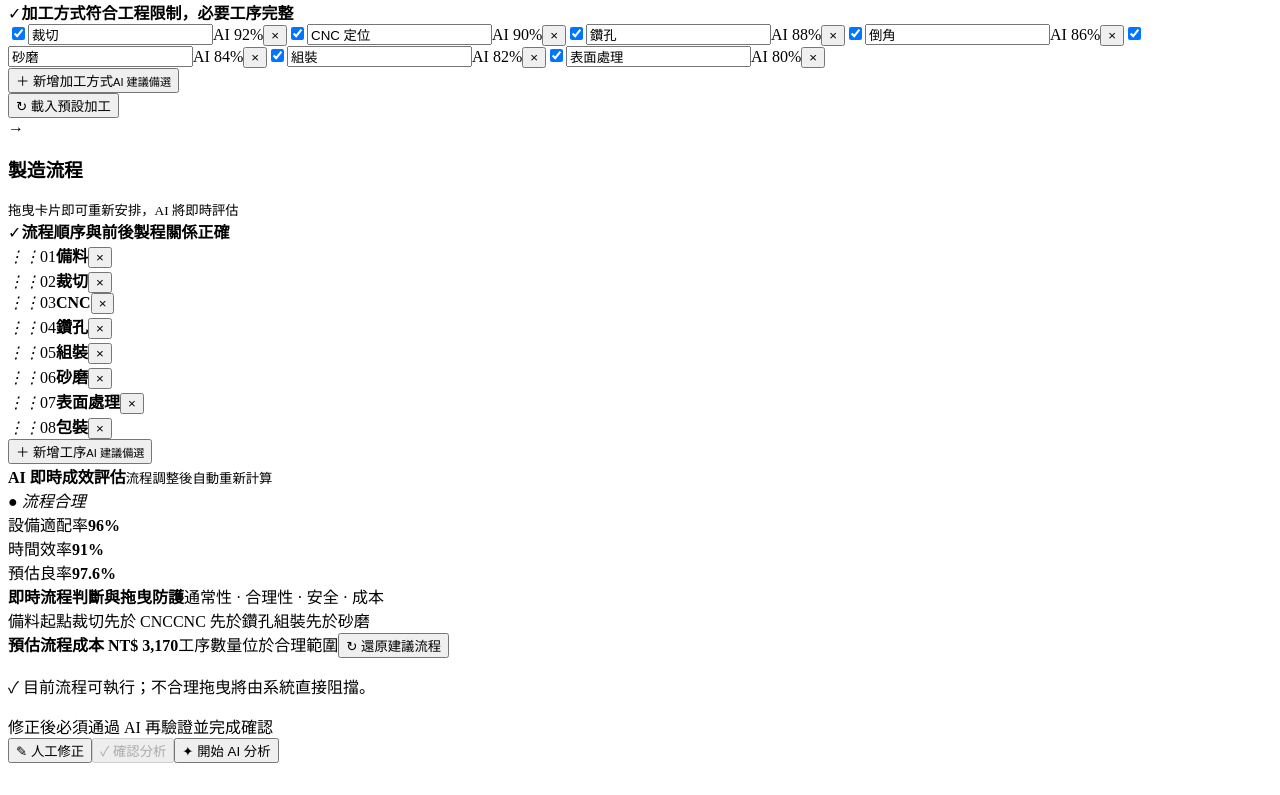
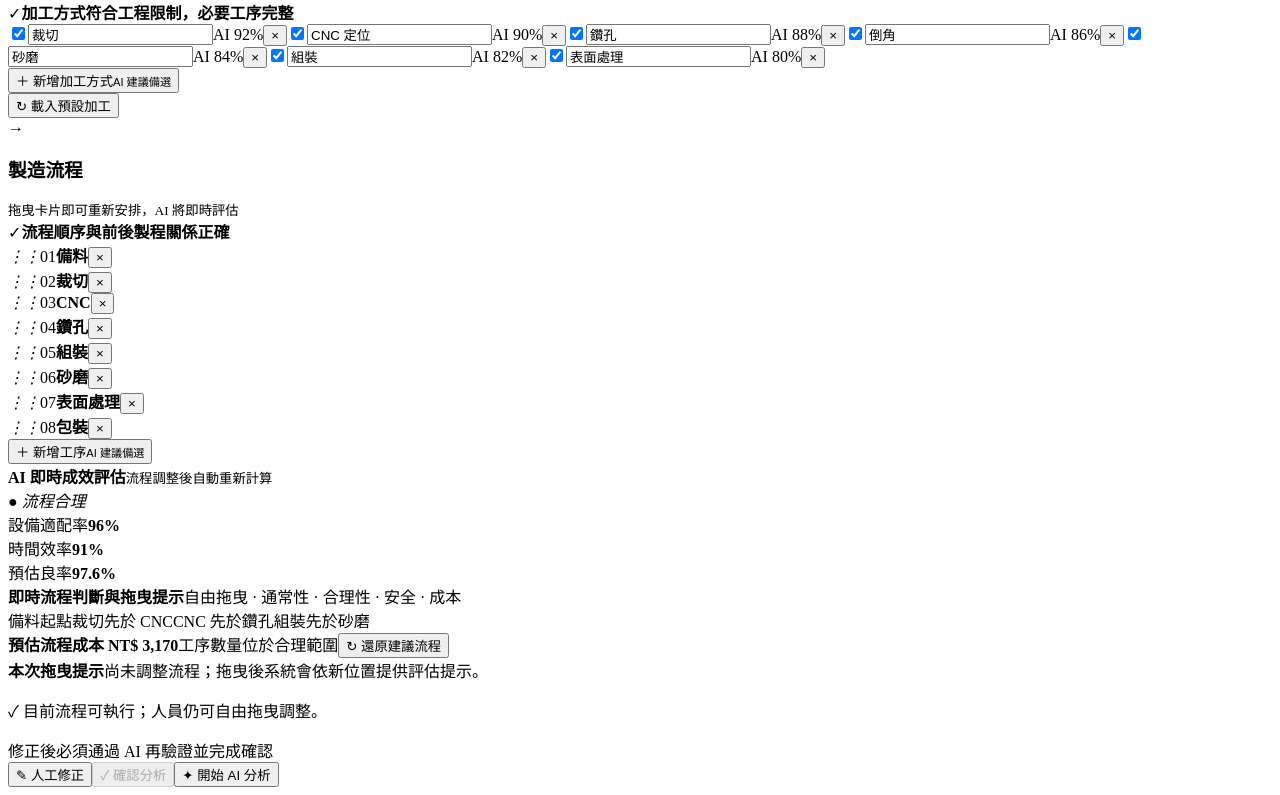
Before and after one commit to kuotai777-png/feos-process-planning, a Next.js app: page /ai-decomposition/AiDecomposition in a window 1280 px wide. Shown: the part 1280-2075 px from the top of the page. Before the commit the page ends 2051 px from the top, so only its background shows below. Built offline with nearby package versions, Linux system fonts and the light colour scheme.

Commit message:
Allow free process dragging with contextual guidance

```diff
--- a/app/globals.css
+++ b/app/globals.css
@@ -490,6 +490,7 @@ body{font-size:17px;line-height:1.65}
 .flow-dnd>.suggestion-picker{display:block}.flow-dnd>.suggestion-picker>.add-analysis-item{width:100%;height:48px;justify-content:center;margin:0;border:1px dashed #86b8d7;background:#f5fbff;color:#1684db}.flow-dnd>.suggestion-picker>div{right:0;left:auto}
 .flow-live-decision{margin-top:12px;padding:13px;border:1px solid #cbdde8;border-radius:7px;background:#f7fbfd}.flow-live-decision header{display:flex;align-items:center;justify-content:space-between}.flow-live-decision header b{color:#24526e;font-size:12px}.flow-live-decision header span{color:#8093a1;font-size:9px}.flow-live-decision>div{display:grid;grid-template-columns:repeat(4,1fr);gap:6px;margin-top:10px}.flow-live-decision>div span{padding:7px;border-radius:5px;text-align:center;font-size:9px;font-weight:800}.flow-live-decision .pass{background:#e5f6eb;color:#168047}.flow-live-decision .pass::before{content:"✓ "}.flow-live-decision .fail{background:#fde7e5;color:#b9342d}.flow-live-decision .fail::before{content:"! "}.flow-live-decision p{margin:9px 0 0;color:#526d7e;font-size:10px}
 .flow-live-decision>section{display:flex;align-items:center;gap:10px;margin-top:9px;padding:9px;border-radius:6px;background:#fff}.flow-live-decision>section b{color:#24526e;font-size:11px}.flow-live-decision>section span{min-width:0;flex:1;color:#748895;font-size:9px}.flow-live-decision>section button{padding:6px 8px;border:1px solid #cbdbe5;border-radius:5px;background:#fff;color:#39708f;font-size:9px}.information-balance-warning{display:grid;gap:5px;margin:16px 0 0;padding:13px;border:1px solid #ebca86;border-radius:7px;background:#fff8e8;color:#7d5a1b}.information-balance-warning b{font-size:12px}.information-balance-warning span{font-size:10px}.undo-delete{position:fixed;z-index:70;right:24px;bottom:92px;display:flex;align-items:center;gap:10px;padding:11px 13px;border-radius:8px;background:#183e59;color:#fff;box-shadow:0 10px 26px rgba(0,0,0,.2);font-size:11px}.undo-delete button{padding:4px 7px;border:0;border-radius:4px;background:#fff;color:#176fa8;font-size:10px;font-weight:800}.undo-delete button:last-child{background:transparent;color:#fff;font-size:15px}
+.flow-live-decision>aside{display:grid;grid-template-columns:auto 1fr;gap:8px;margin-top:9px;padding:9px;border-radius:6px;font-style:normal}.flow-live-decision>aside.safe{background:#e8f7ee;color:#216f46}.flow-live-decision>aside.caution{background:#fff2d8;color:#805912}.flow-live-decision>aside b{font-size:10px}.flow-live-decision>aside span{font-size:9px;line-height:1.5}
 .revalidation-overlay{display:flex;align-items:center;gap:18px;margin:18px 24px;padding:20px;border:1px solid #a9d3ec;border-radius:9px;background:linear-gradient(135deg,#edf8ff,#f1faf5)}.revalidation-overlay>i{flex:none;width:46px;height:46px;border:4px solid #cfe3ef;border-top-color:#1684db;border-radius:50%;animation:spin 1s linear infinite}.revalidation-overlay b,.revalidation-overlay span{display:block}.revalidation-overlay b{color:#164e71}.revalidation-overlay span{margin-top:4px;color:#678294;font-size:11px}.revalidation-overlay>div>div{display:flex;flex-wrap:wrap;gap:6px;margin-top:11px}.revalidation-overlay em{padding:5px 7px;border-radius:999px;background:#fff;color:#36708f;font-size:9px;font-style:normal;animation:pulse 1.5s infinite}.revalidation-overlay em:nth-child(2){animation-delay:.2s}.revalidation-overlay em:nth-child(3){animation-delay:.4s}.revalidation-overlay em:nth-child(4){animation-delay:.6s}
 .validation-result{display:flex;align-items:flex-start;gap:12px;margin:18px 24px;padding:16px;border-radius:8px}.validation-result>span{display:grid;place-items:center;flex:none;width:32px;height:32px;border-radius:50%;color:#fff;font-weight:900}.validation-result>div{min-width:0;flex:1}.validation-result b{font-size:14px}.validation-result p{margin:4px 0 0;font-size:11px;line-height:1.55}.validation-result.passed{border:1px solid #9fd5b3;background:#effaf3;color:#236c43}.validation-result.passed>span{background:#20a460}.validation-result.issues{border:1px solid #efc276;background:#fff7e8;color:#805915}.validation-result.issues>span{background:#e8a12d}.validation-result>button{padding:7px 9px;border:1px solid #dfbd80;border-radius:5px;background:#fff;color:#845c16;font-size:10px}.conditions-footer button:disabled{cursor:not-allowed;opacity:.45}
 
--- a/src/pages/ai-decomposition/AiDecomposition.tsx
+++ b/src/pages/ai-decomposition/AiDecomposition.tsx
@@ -33,6 +33,7 @@ export default function AiDecomposition(){
   const [confirmed,setConfirmed]=useState(false);
   const [engineeringConditions,setEngineeringConditions]=useState<Record<string,string>>({});
   const [lastDeleted,setLastDeleted]=useState<{section:"parts"|"structures"|"processes"|"flow";value:string|{name:string;value:string};index:number}|null>(null);
+  const [dragFeedback,setDragFeedback]=useState("尚未調整流程；拖曳後系統會依新位置提供評估提示。");
   const [toast,setToast]=useState("");
   const input=useRef<HTMLInputElement>(null);
   useEffect(()=>{
@@ -56,13 +57,18 @@ export default function AiDecomposition(){
     if(dragIndex===null||dragIndex===target)return;
     const next=[...flow];const [item]=next.splice(dragIndex,1);next.splice(target,0,item);
     const indexOf=(key:string)=>next.findIndex(value=>value.includes(key));
-    const invalidReason=indexOf("備料")!==0?"備料必須維持第一站"
-      :indexOf("包裝")!==next.length-1?"包裝必須維持最後一站"
-      :indexOf("裁切")>indexOf("CNC")?"裁切必須早於 CNC"
-      :indexOf("CNC")>indexOf("鑽孔")?"CNC 定位必須早於鑽孔"
-      :indexOf("組裝")>indexOf("砂磨")?"組裝必須早於砂磨":"";
-    if(invalidReason){setDragIndex(null);notify(`已阻擋拖曳：${invalidReason}`);return}
+    const after=(first:string,second:string)=>indexOf(first)>=0&&indexOf(second)>=0&&indexOf(first)>indexOf(second);
+    const tips:string[]=[];
+    if(indexOf("備料")>0)tips.push("備料移離首站，可能增加前置搬運與等待");
+    if(indexOf("包裝")>=0&&indexOf("包裝")<next.length-1)tips.push("包裝不是末站，後續加工可能造成拆包與重包成本");
+    if(after("裁切","CNC"))tips.push("CNC 早於裁切，定位基準可能不穩定");
+    if(after("CNC","鑽孔"))tips.push("鑽孔早於 CNC，孔位可能因後續加工產生偏差");
+    if(after("組裝","砂磨"))tips.push("砂磨早於組裝，接合後可能需要再次修磨");
+    if(tips.length===0)tips.push(`「${item}」移至第 ${target+1} 站：順序符合通常製造邏輯`);
+    else tips.push(`本次調整預估增加 NT$ ${tips.length*160} 的搬運、返工或等待成本`);
     setFlow(next);setDragIndex(null);
+    setDragFeedback(tips.join("；"));
+    notify(tips[0]);
     changed();
   };
   const correctOrder=flow.indexOf("裁切")<flow.indexOf("CNC")&&flow.indexOf("CNC")<flow.indexOf("鑽孔")&&flow.indexOf("組裝")<flow.indexOf("砂磨");
@@ -159,7 +165,7 @@ export default function AiDecomposition(){
             <ValidationSummary count={flowIssues.filter(Boolean).length+(!correctOrder?1:0)} okText="流程順序與前後製程關係正確"/>
             <div className="flow-dnd">{flow.map((v,i)=><div draggable onDragStart={()=>setDragIndex(i)} onDragOver={e=>e.preventDefault()} onDrop={()=>moveFlow(i)} className={`${dragIndex===i?"dragging":""} ${flowIssues[i]?"has-issue":""}`} key={`${v}-${i}`}><i>⋮⋮</i><span>{String(i+1).padStart(2,"0")}</span>{editing?<input value={v} onChange={e=>update(flow,setFlow,i,e.target.value)}/>:<b>{v}</b>}<button onClick={()=>remove("flow",flow,setFlow,i)}>×</button>{flowIssues[i]&&<small className="inline-issue">⚠ {flowIssues[i]}</small>}</div>)}<SuggestionPicker label="新增工序" suggestions={processSuggestions} onSelect={value=>add(flow,setFlow,value)}/></div>
             <div className="live-evaluation"><header><div><b>AI 即時成效評估</b><small>流程調整後自動重新計算</small></div><em className={correctOrder?"good":"warning"}>● {correctOrder?"流程合理":"發現順序風險"}</em></header><div><article><span>設備適配率</span><b>{processFit}%</b><i style={{width:`${processFit}%`}}/></article><article><span>時間效率</span><b>{timeScore}%</b><i style={{width:`${timeScore}%`}}/></article><article><span>預估良率</span><b>{correctOrder?"97.6%":"89.5%"}</b><i style={{width:correctOrder?"97.6%":"89.5%"}}/></article></div>{!correctOrder&&<p>⚠ 建議維持「裁切 → CNC → 鑽孔」，並在組裝完成後進行砂磨，以降低定位誤差與返工風險。</p>}</div>
-            <div className="flow-live-decision" aria-live="polite"><header><b>即時流程判斷與拖曳防護</b><span>通常性 · 合理性 · 安全 · 成本</span></header><div><span className={flow.some(x=>x.includes("備料"))?"pass":"fail"}>備料起點</span><span className={flow.indexOf("裁切")<flow.indexOf("CNC")?"pass":"fail"}>裁切先於 CNC</span><span className={flow.indexOf("CNC")<flow.indexOf("鑽孔")?"pass":"fail"}>CNC 先於鑽孔</span><span className={flow.indexOf("組裝")<flow.indexOf("砂磨")?"pass":"fail"}>組裝先於砂磨</span></div><section><b>預估流程成本 NT$ {estimatedCost.toLocaleString()}</b><span>{flow.length>9?"工序偏多，換站與搬運成本上升":"工序數量位於合理範圍"}</span><button onClick={()=>restoreDefaults("flow")}>↻ 還原建議流程</button></section><p>{correctOrder&&flowIssues.every(issue=>!issue)?"✓ 目前流程可執行；不合理拖曳將由系統直接阻擋。":`⚠ 即時偵測 ${flowIssues.filter(Boolean).length+(!correctOrder?1:0)} 項流程風險，請依紅色項目調整。`}</p></div>
+            <div className="flow-live-decision" aria-live="polite"><header><b>即時流程判斷與拖曳提示</b><span>自由拖曳 · 通常性 · 合理性 · 安全 · 成本</span></header><div><span className={flow.some(x=>x.includes("備料"))&&flow.findIndex(x=>x.includes("備料"))===0?"pass":"fail"}>備料起點</span><span className={flow.indexOf("裁切")<flow.indexOf("CNC")?"pass":"fail"}>裁切先於 CNC</span><span className={flow.indexOf("CNC")<flow.indexOf("鑽孔")?"pass":"fail"}>CNC 先於鑽孔</span><span className={flow.indexOf("組裝")<flow.indexOf("砂磨")?"pass":"fail"}>組裝先於砂磨</span></div><section><b>預估流程成本 NT$ {estimatedCost.toLocaleString()}</b><span>{flow.length>9?"工序偏多，換站與搬運成本上升":"工序數量位於合理範圍"}</span><button onClick={()=>{restoreDefaults("flow");setDragFeedback("已還原 AI 建議流程。")}}>↻ 還原建議流程</button></section><aside className={correctOrder?"safe":"caution"}><b>本次拖曳提示</b><span>{dragFeedback}</span></aside><p>{correctOrder&&flowIssues.every(issue=>!issue)?"✓ 目前流程可執行；人員仍可自由拖曳調整。":`⚠ 即時偵測 ${flowIssues.filter(Boolean).length+(!correctOrder?1:0)} 項流程風險，系統僅提示、不限制操作。`}</p></div>
           </AnalysisGroup>
           {validation==="checking"&&<div className="revalidation-overlay"><i/><div><b>AI 正在重新驗證所有修正</b><span>檢查資訊完整性、零件與結構合理性、加工相容性、流程順序及製造風險…</span><div><em>資料完整性</em><em>結構合理性</em><em>加工可行性</em><em>流程一致性</em></div></div></div>}
           {validation==="passed"&&<div className="validation-result passed"><span>✓</span><div><b>AI 再驗證通過</b><p>所有資訊完整，結構示警已排除，加工方式與製造流程合理。請按「確認分析」完成本階段。</p></div></div>}
```
